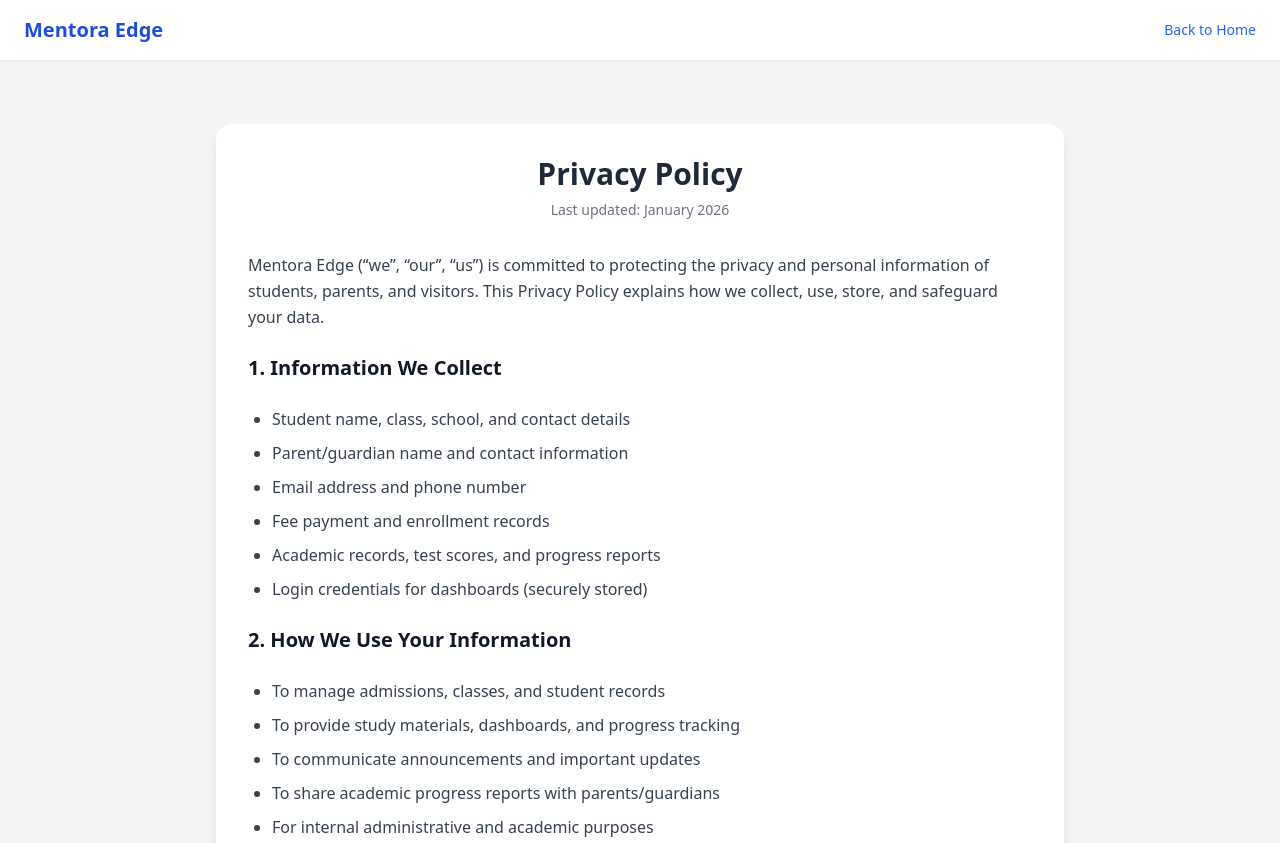
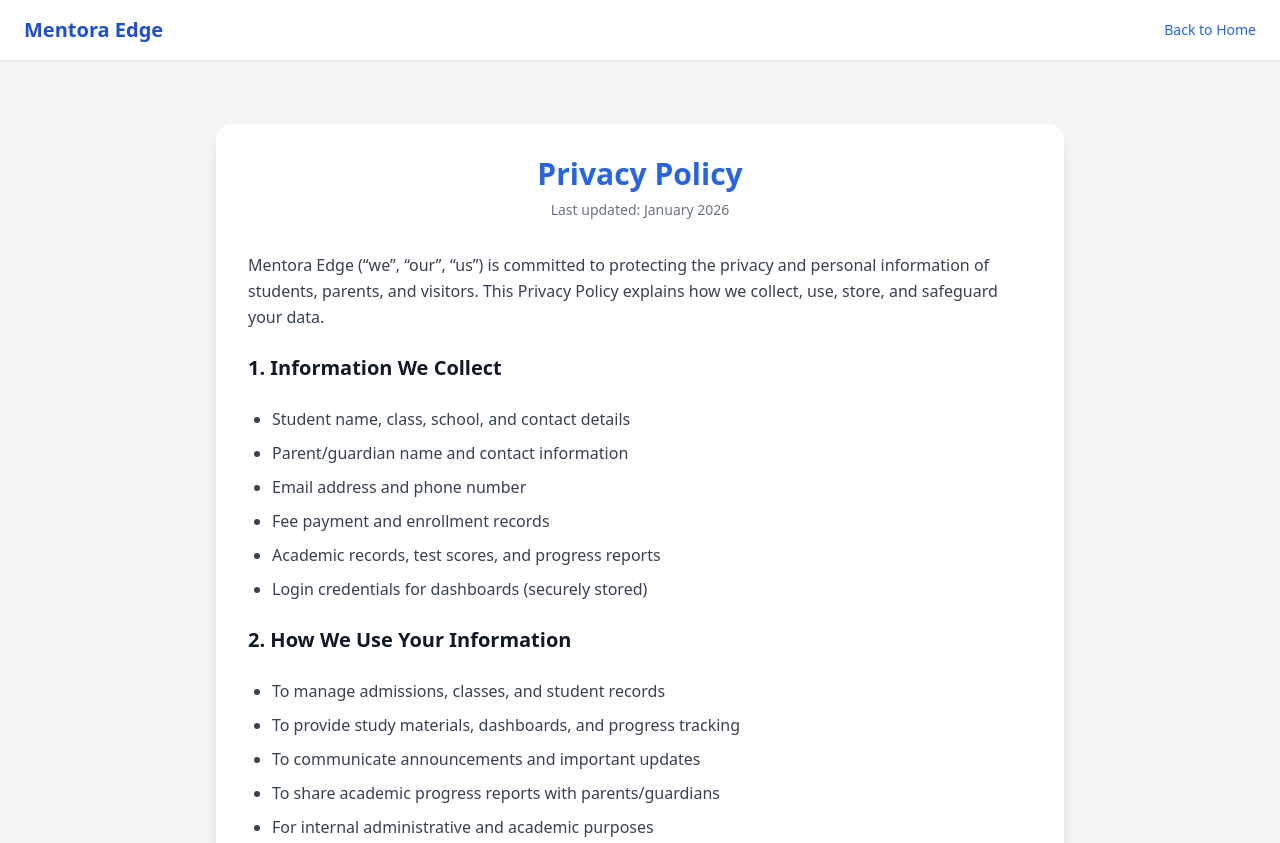
Before and after one commit to mentoraedge-oss/mentora-edge, a plain HTML site: page privacy.html in a window 1280 px wide. Shown: the top 843 px of the page. Drawn offline with nearby package versions, Linux system fonts and the light colour scheme.

Commit message:
Modified text colour of Privacy Policy page

```diff
--- a/privacy.html
+++ b/privacy.html
@@ -35,7 +35,7 @@
   <main class="max-w-4xl mx-auto px-6 py-16 fade-in">
     <div class="bg-white rounded-2xl shadow-lg p-8">
 
-      <h2 class="text-3xl font-bold text-center mb-2">Privacy Policy</h2>
+      <h2 class="text-3xl font-bold text-center text-blue-600 mb-2">Privacy Policy</h2>
       <p class="text-center text-sm text-gray-500 mb-8">
         Last updated: January 2026
       </p>
```
